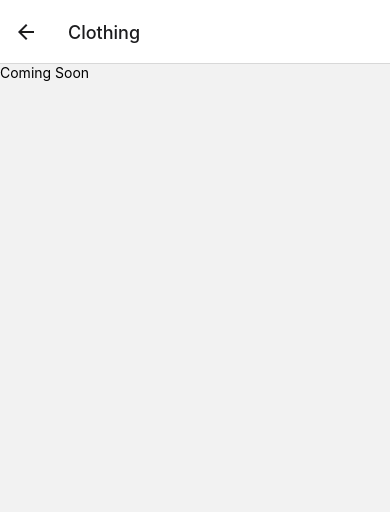
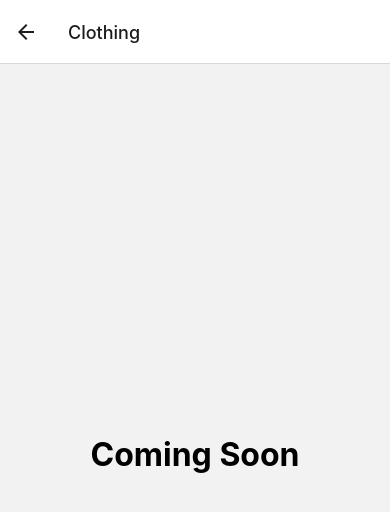
Before and after one commit to Sianah/WorkoutJournal, a React Native app: screen /Clothing in a window 390 px wide. Shown: the top 512 px of the page. Built offline with nearby package versions, Linux system fonts and the light colour scheme.

Commit message:
added 'coming soon' text to both clothing and equi

```diff
--- a/screens/Clothing.js
+++ b/screens/Clothing.js
@@ -1,19 +1,32 @@
 import React from 'react';
-import { View, Text } from 'react-native';
-import ClothingBox from '../components/ClothingBox';
+import { View, Text, StyleSheet } from 'react-native';
+// import ClothingBox from '../components/ClothingBox';
 
 const ClothingScreen = () => {
     return (
-        <View>
-            <Text>Coming Soon</Text>
-            {/*<Text>Clothing</Text>
+        <View style={styles.container}>
+            <Text style={styles.text}>Coming Soon</Text>
+            {/*
+            <Text>Clothing</Text>
             <ClothingBox itemType="shirts" />
             <ClothingBox itemType="pants" />
             <ClothingBox itemType="shoes" />
-    <ClothingBox itemType="other" />*/}
-
+            <ClothingBox itemType="other" />
+            */}
         </View>
     );
 }
 
+const styles = StyleSheet.create({
+    container: {
+        flex: 1,
+        justifyContent: 'center',   // center vertically
+        alignItems: 'center',       // center horizontally
+    },
+    text: {
+        fontSize: 32,              // set font size to 32
+        fontWeight: 'bold',        // set font weight to bold
+    },
+});
+
 export default ClothingScreen;
--- a/screens/Equipment.js
+++ b/screens/Equipment.js
@@ -1,12 +1,24 @@
 import React from 'react';
-import { View, Text } from 'react-native';
+import { View, Text, StyleSheet } from 'react-native';
 
 const Equipment = () => {
     return (
-        <View>
-            <Text>Coming Soon</Text>
+        <View style={styles.container}>
+            <Text style={styles.text}>Coming Soon</Text>
         </View>
     );
 }
 
+const styles = StyleSheet.create({
+    container: {
+        flex: 1,
+        justifyContent: 'center',   // center vertically
+        alignItems: 'center',       // center horizontally
+    },
+    text: {
+        fontSize: 32,              // set font size to 32
+        fontWeight: 'bold',        // set font weight to bold
+    },
+});
+
 export default Equipment;
```
